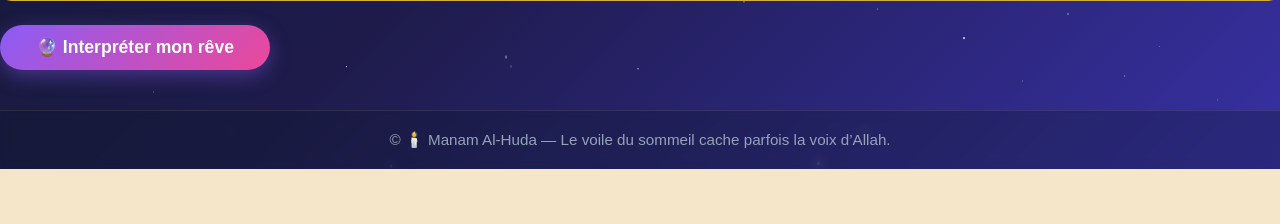
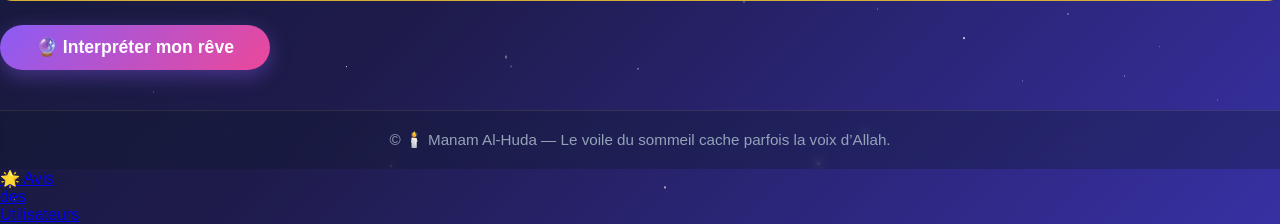
Before and after one commit to eldji225/Manam-Al-Huda, a Flask app: page / in a window 1280 px wide. Shown: the part 649-873 px from the top of the page. Before the commit the page ends 818 px from the top, so only its background shows below. Run offline with Flask 3, Linux system fonts and the light colour scheme.

Commit message:
Update index.html

```diff
--- a/templates/index.html
+++ b/templates/index.html
@@ -120,5 +120,8 @@ loadReviews();
 </script>
 <footer>
     © 🕯️ Manam Al-Huda — Le voile du sommeil cache parfois la voix d’Allah.
-</footer></body>
+</footer><!-- Bouton flottant Avis des Utilisateurs -->
+<a href="/reviews" class="floating-reviews-btn">
+    🌟 Avis<br>des<br>Utilisateurs
+</a></body>
 </html>
```
